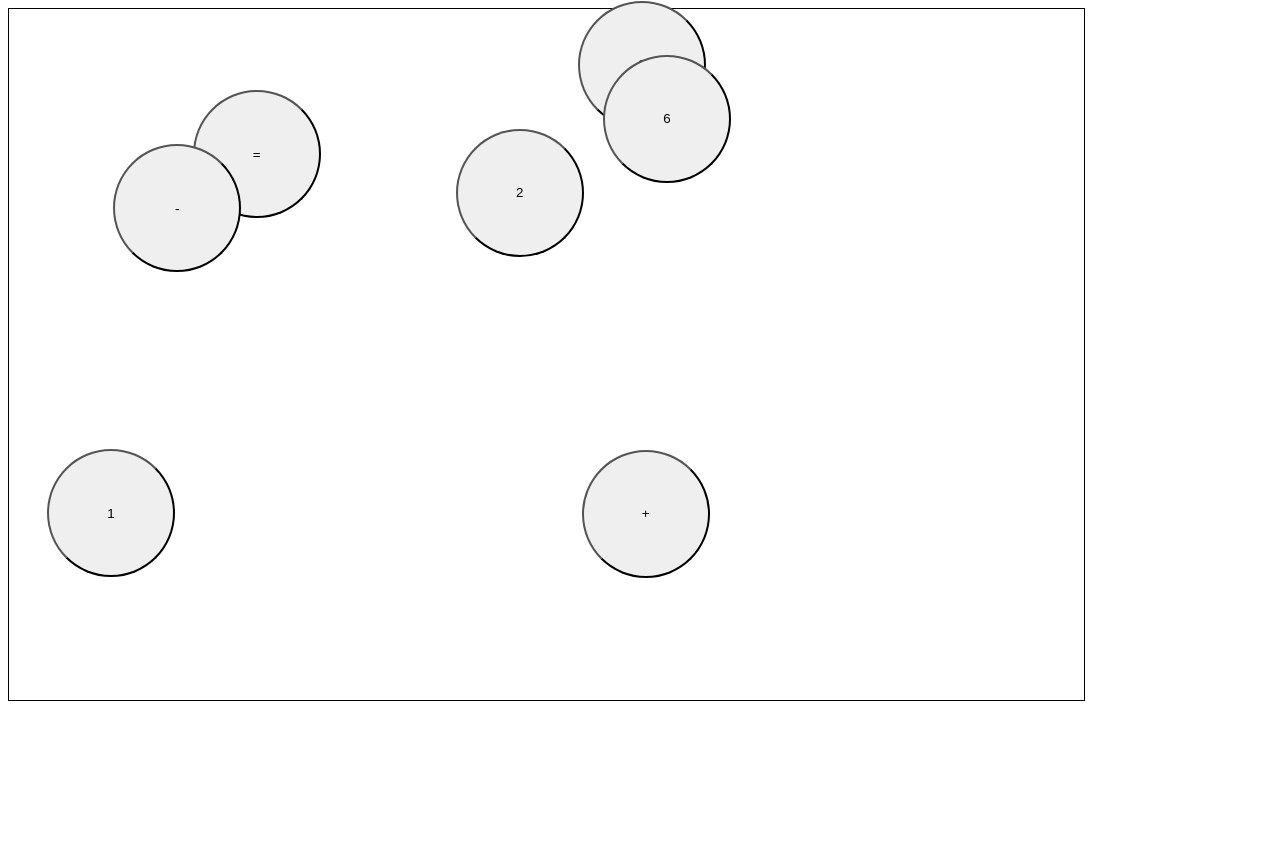
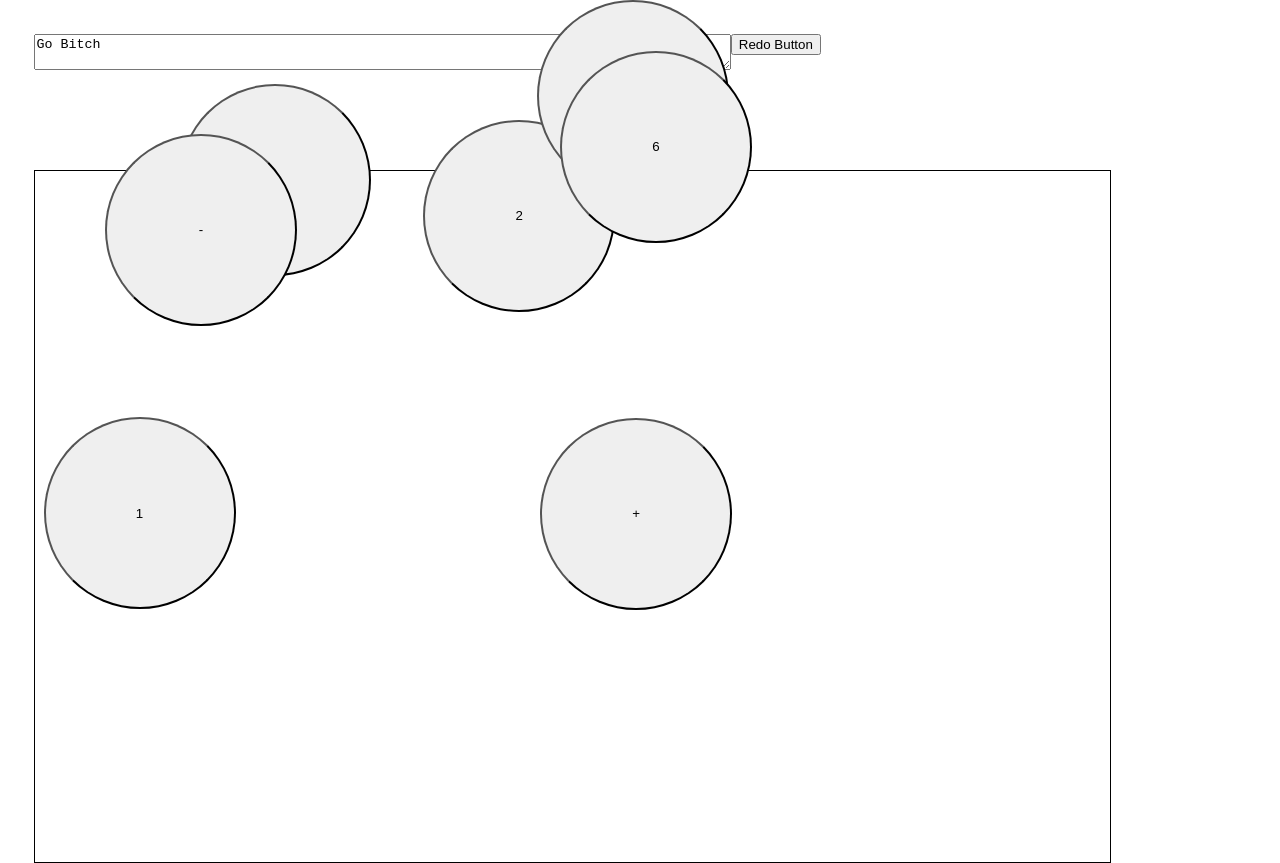
Before and after one commit to StroboBrain/graphIT, a plain HTML site: page game.html in a window 1280 px wide. Before the commit the page ends 800 px from the top, so only its background shows below. Drawn offline with Linux system fonts and the light colour scheme.

Commit message:
newest gui version

```diff
--- a/game.html
+++ b/game.html
@@ -18,10 +18,15 @@
     let array = ["2","+","3","=","6","-","1"];
     let container = createContainer(array);
     let redoButton = createRedoButton();
+    let gameParent = createGameParent();
+    let textArea = createTextArea();
+    gameParent.appendChild(textArea);
+    gameParent.appendChild(redoButton);
+    gameParent.appendChild(container);
 
 
 
-    document.body.appendChild(container);
+    document.body.appendChild(gameParent);
     };
 </script>
 
--- a/js/gui.js
+++ b/js/gui.js
@@ -69,12 +69,13 @@ function createContainer(array){
     container.style.height = "80vh";
     container.style.border = "1px solid black";
     container.style.padding = "2vw";
+    container.style.marginTop = "10%"
 
         for (let i = 0; i < array.length; i++) {
             let name = "button" + String(i);
             let button = document.createElement("button");
-            button.style.width = "10vw";
-            button.style.height = "10vw";
+            button.style.width = "15vw";
+            button.style.height = "15vw";
             button.style.radius = "50%";
             console.log(container.style.width);
             button.setAttribute('id', name);
@@ -90,15 +91,15 @@ function createContainer(array){
     function createTextArea(){
 
         var textarea = document.createElement('textarea');
-        textarea.style.width = "70%";
+        textarea.style.width = "60%";
         textarea.style.float = "left";
         textarea.setAttribute('id','textarea');
-        textarea.placeholder = 'Go Bitch';
+        textarea.textContent = 'Go Bitch';
         return textarea
     }
 
     function createRedoButton(){
-        width = "20%";
+        width = "30%";
         float =  "left";
         var redoButton = document.createElement('button');
         redoButton.className = 'redo-button';
@@ -108,11 +109,11 @@ function createContainer(array){
 
     }
     function createGameParent(){
-        let container = document.createElement("div");
-        container.className = "wholeGame";
-        container.style.width = "90vw";
-        container.style.height = "90vh";
-        container.style.padding = "2vw";
-        return container
+        let gameParent = document.createElement("div");
+        gameParent.className = "wholeGame";
+        gameParent.style.width = "90vw";
+        gameParent.style.height = "90vh";
+        gameParent.style.padding = "2vw";
+        return gameParent
 
     }
```
